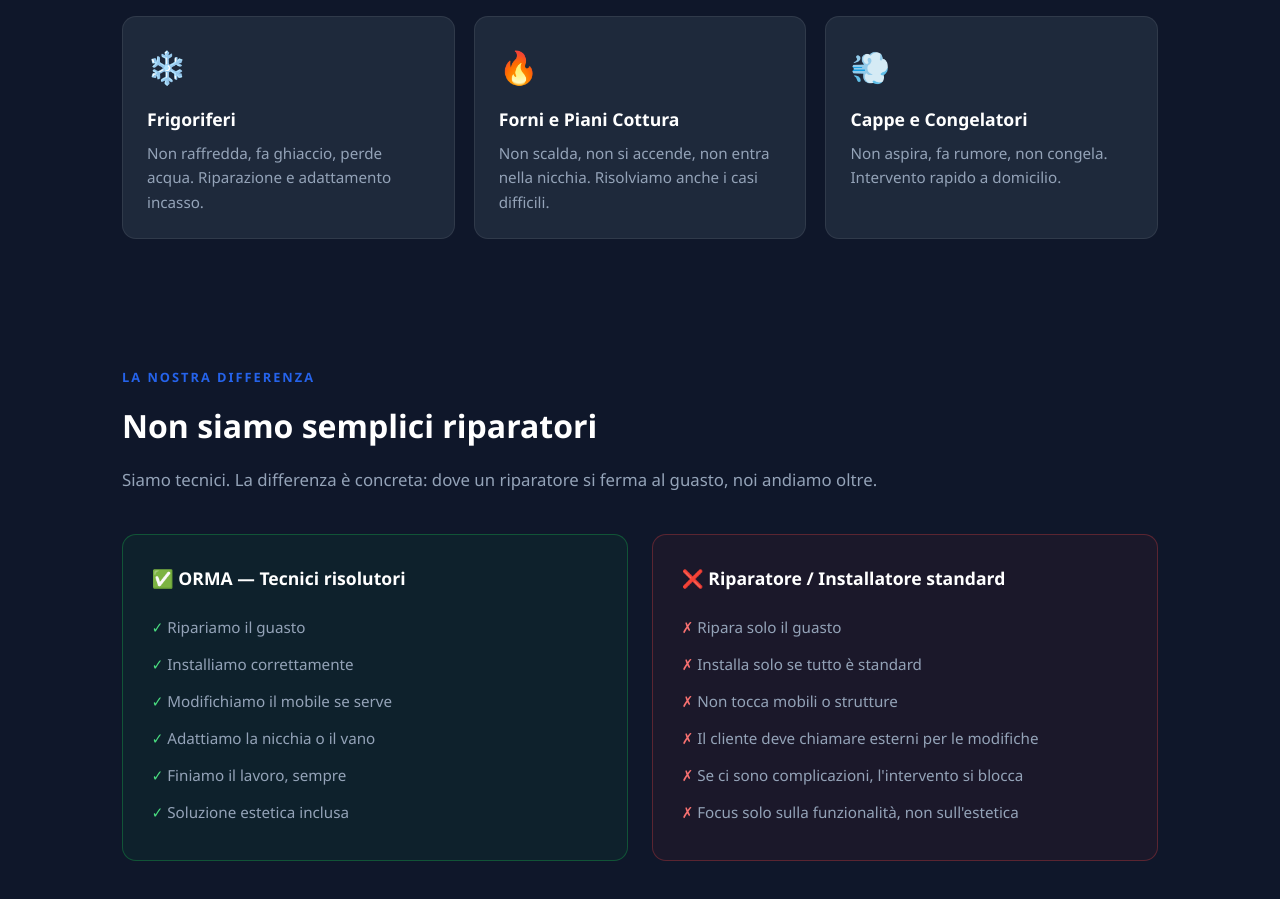
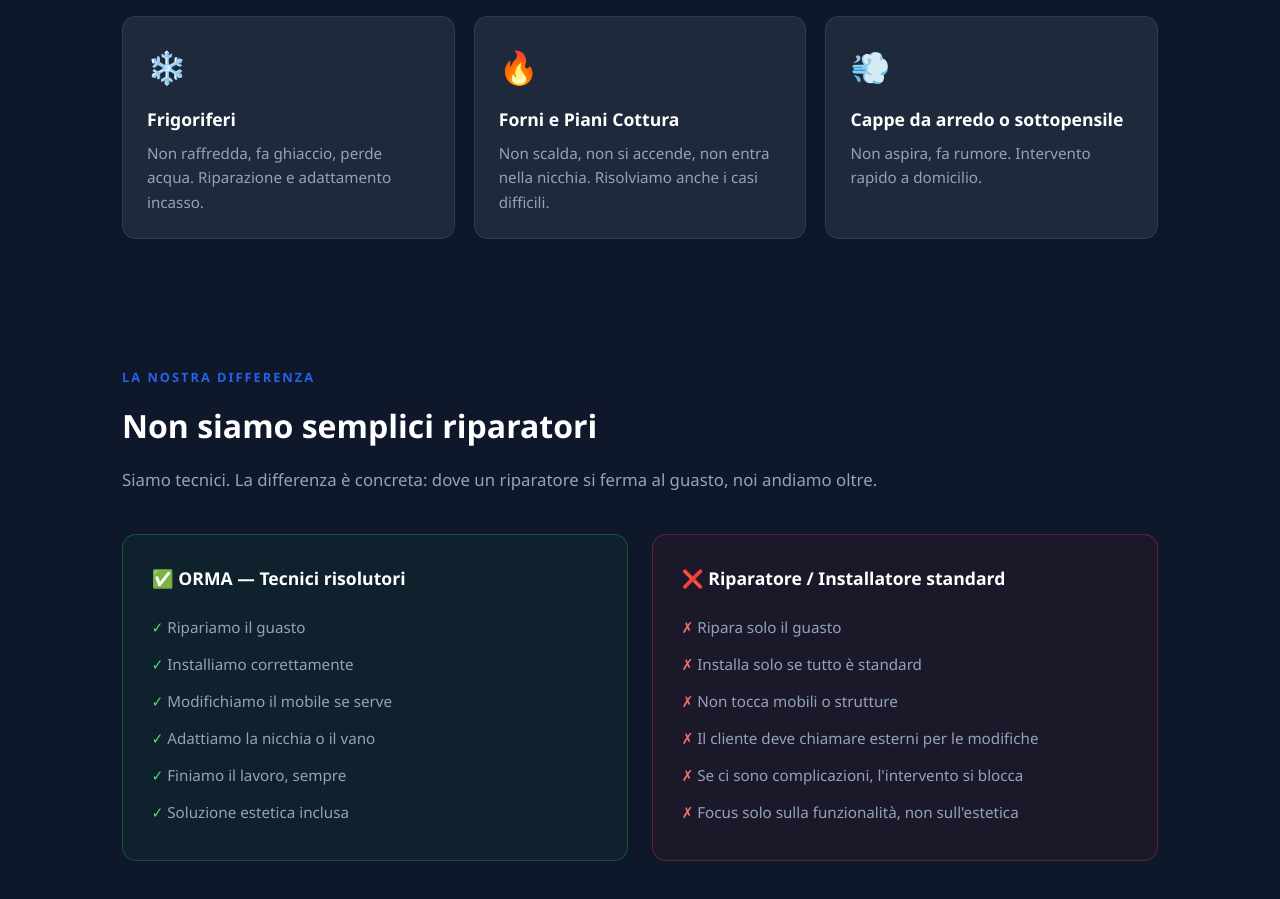
Before and after one commit to Carlosalchimista/ORMA, a plain HTML site: page privati.html in a window 1280 px wide. Shown: the part 1062-1961 px from the top of the page. Drawn offline with Linux system fonts and the light colour scheme.

Commit message:
Update privati.html

```diff
--- a/privati.html
+++ b/privati.html
@@ -292,8 +292,8 @@
         </div>
         <div class="service-card">
             <div class="icon">💨</div>
-            <h3>Cappe e Congelatori</h3>
-            <p>Non aspira, fa rumore, non congela. Intervento rapido a domicilio.</p>
+            <h3>Cappe da arredo o sottopensile </h3>
+            <p>Non aspira, fa rumore. Intervento rapido a domicilio.</p>
         </div>
     </div>
 </section>
```
